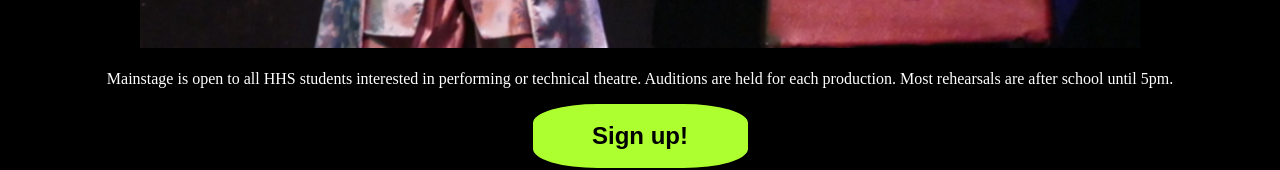
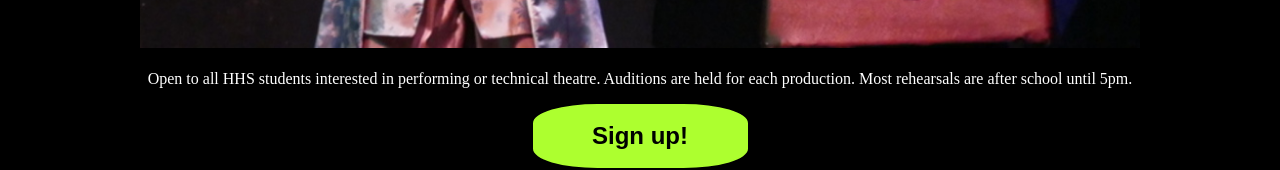
Before and after one commit to DBalint88/main-stage-auditions, a plain HTML site: page index.html in a window 1280 px wide. Shown: the part 830-1000 px from the top of the page. Drawn offline with Linux system fonts and the light colour scheme.

Commit message:
One more adjustment to fit button onto initial window

```diff
--- a/index.html
+++ b/index.html
@@ -108,7 +108,7 @@
     <a class="next" onclick="plusSlides(1)">&#10095;</a>
   </div>
   <br>
-  <p>Mainstage is open to all HHS students interested in performing or technical theatre. Auditions are held for each production. Most rehearsals are after school until 5pm. </p>
+  <p>Open to all HHS students interested in performing or technical theatre. Auditions are held for each production. Most rehearsals are after school until 5pm. </p>
   <a href="https://forms.gle/vjZJApytjwzpEcER8"><button>Sign up!</button></a>
 
 
```
